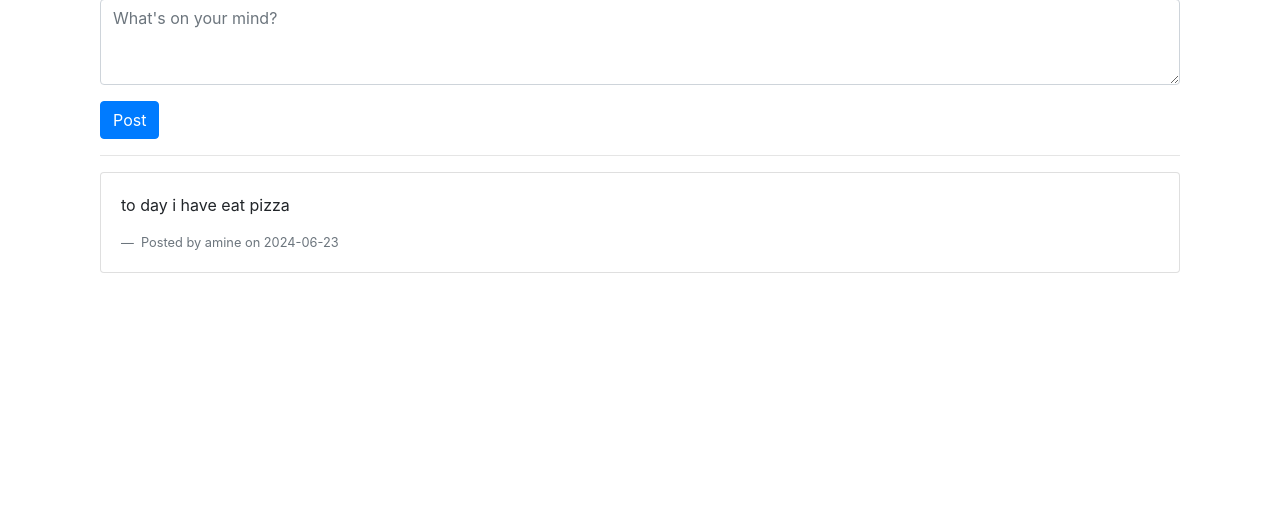
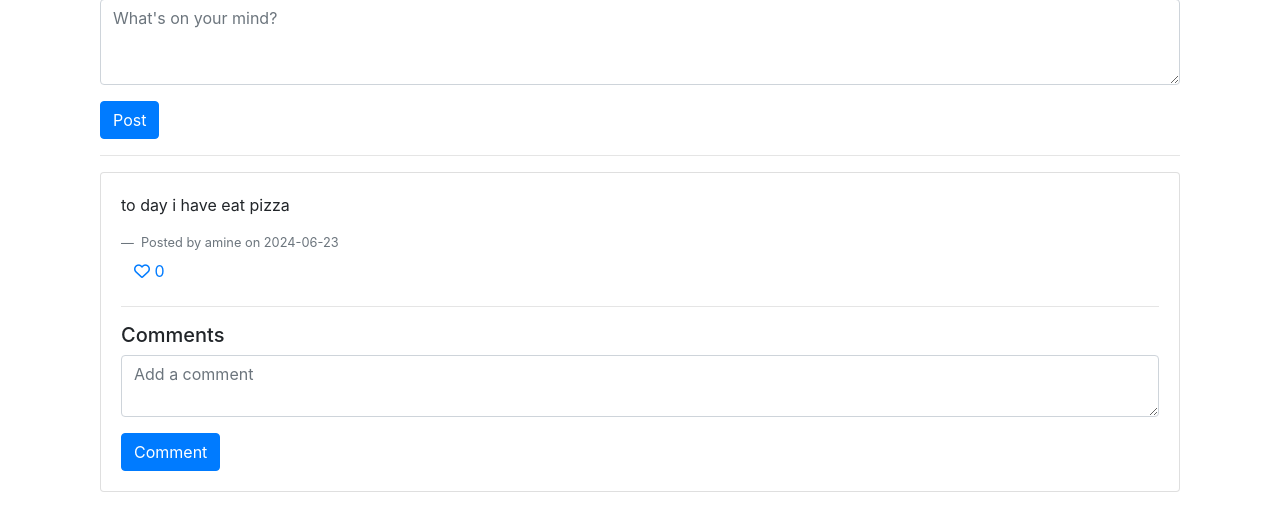
Before and after one commit to amine17177272/memoriesbook, a Flask app: template website/templates/index.html in a window 1280 px wide. Shown: the part 137-668 px from the top of the page. Run offline with Flask 3, Linux system fonts and the light colour scheme; the template is opened without the code that fills it: values that come from a table or form of the project are taken from there, others are empty; some libraries are stand-ins or nearby versions.

Commit message:
changes in the post page

```diff
--- a/website/models.py
+++ b/website/models.py
@@ -16,6 +16,8 @@
     password = db.Column(db.String(150))
     user_name = db.Column(db.String(150), unique=True)
     memories = db.relationship('Memorie', backref='user', lazy=True)
+    comments = db.relationship('Comment', backref='user', lazy=True)
+    likes = db.relationship('Like', backref='user', lazy=True)
 
 class Comment(db.Model):
     id = db.Column(db.Integer, primary_key=True)
--- a/website/templates/home.html
+++ b/website/templates/home.html
@@ -13,7 +13,7 @@
     </header>
     <nav class='menu'>
         <ul>
-            <a href='/todolist'>make a memora</a>
+            <a href="{{ url_for('views.main') }}">make a memora</a>
             <a href='/logout'>logout</a>
         </ul>
     </nav>
--- a/website/templates/index.html
+++ b/website/templates/index.html
@@ -1,4 +1,3 @@
-<!-- templates/index.html -->
 {% extends "base.html" %}
 
 {% block title %}
@@ -26,6 +25,40 @@
                     <footer class="blockquote-footer">
                         Posted by {{ post.user.user_name }} on {{ post.date.strftime('%Y-%m-%d') }}
                     </footer>
+
+                    <!-- Like Button -->
+                    <form method="POST" action="{{ url_for('views.like_post', post_id=post.id) }}" class="d-inline">
+                        <button type="submit" class="btn btn-link">
+                            {% if current_user.is_authenticated and post.likes|map(attribute='user_id')|list|contains(current_user.id) %}
+                                <i class="fas fa-heart text-danger"></i>
+                            {% else %}
+                                <i class="far fa-heart"></i>
+                            {% endif %}
+                            {{ post.likes|length }}
+                        </button>
+                    </form>
+
+                    <!-- Comments Section -->
+                    <hr>
+                    <h5>Comments</h5>
+                    {% for comment in post.comments %}
+                        <div class="card my-2">
+                            <div class="card-body">
+                                <p>{{ comment.content }}</p>
+                                <footer class="blockquote-footer">
+                                    Commented by {{ comment.user.user_name }} on {{ comment.date.strftime('%Y-%m-%d') }}
+                                </footer>
+                            </div>
+                        </div>
+                    {% endfor %}
+
+                    <!-- Add Comment -->
+                    <form method="POST" action="{{ url_for('views.add_comment', post_id=post.id) }}">
+                        <div class="form-group">
+                            <textarea name="content" class="form-control" rows="2" placeholder="Add a comment"></textarea>
+                        </div>
+                        <button type="submit" class="btn btn-primary">Comment</button>
+                    </form>
                 </div>
             </div>
         {% endfor %}
```
Also changed, not shown: website/views.py (+28 -12 lines).
